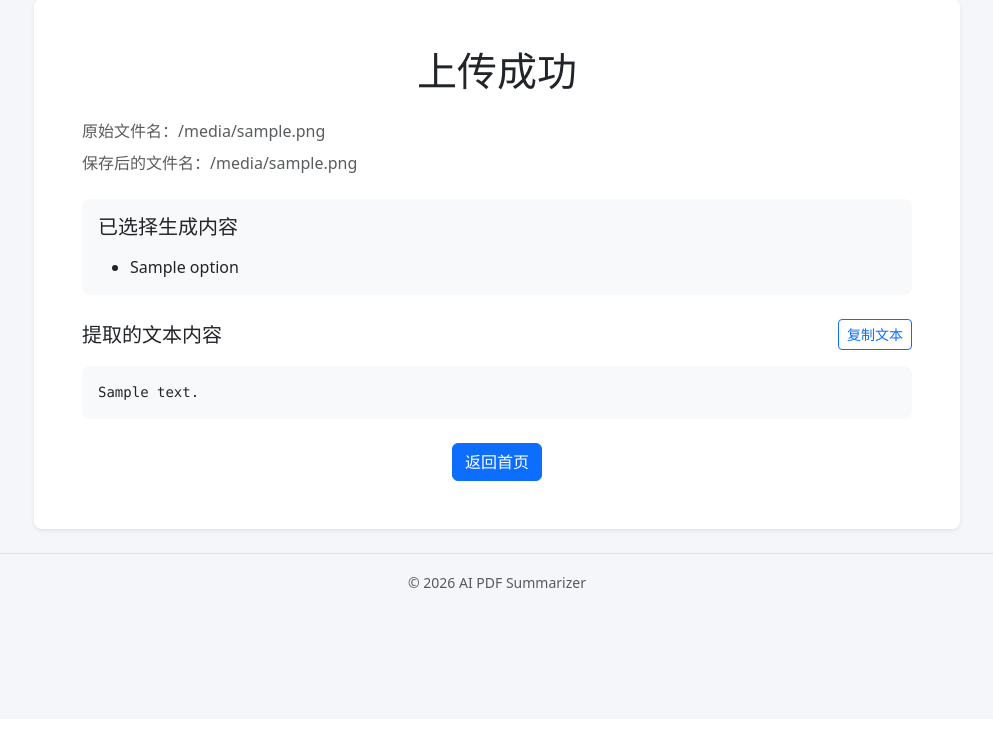
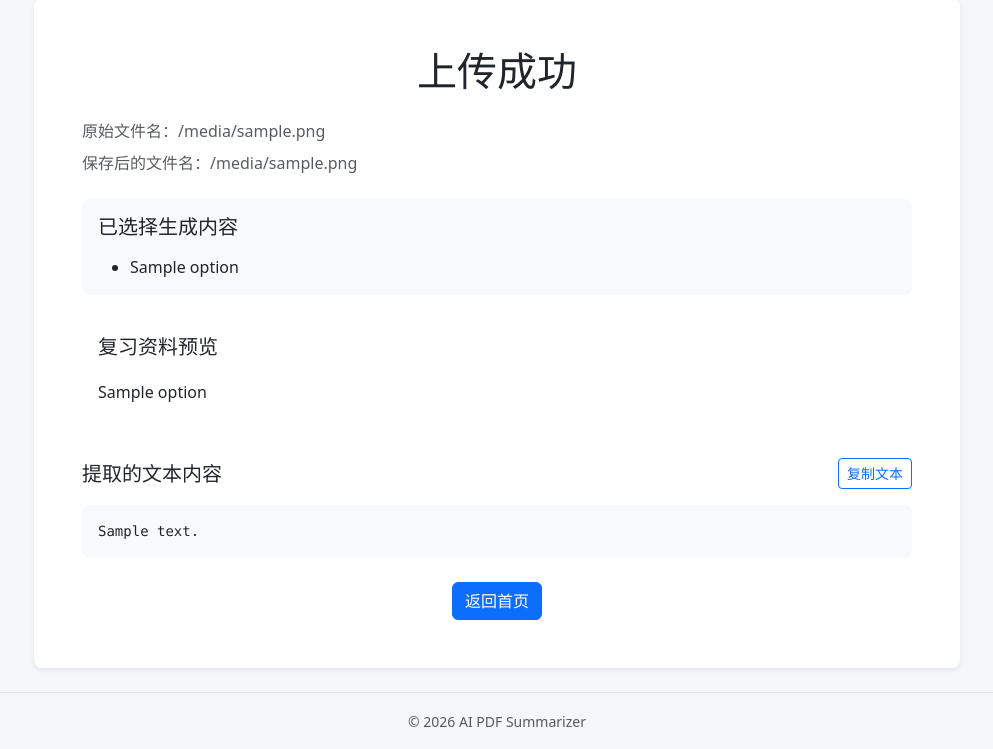
Before and after one commit to Chris-chan777/ai-pdf-summarizer, a Flask app: template app/templates/result.html in a window 1280 px wide. Shown: the part 81-830 px from the top of the page, without its empty margins (143-1136 px from the left). Before the commit the page ends 669 px from the top, so only its background shows below. Run offline with Flask 3, Linux system fonts and the light colour scheme; the template is opened without the code that fills it: most values are stand-ins (such as "Sample title", 1, 10 or a date in 2020).

Commit message:
Add study material preview section

```diff
--- a/app/templates/result.html
+++ b/app/templates/result.html
@@ -26,6 +26,40 @@
                             </ul>
                         {% else %}
                             <p class="text-muted mb-0">未选择任何复习资料类型。</p>
+                        {% endif %}
+                    </div>
+                </div>
+
+                <div class="card mb-4">
+                    <div class="card-body">
+                        <h2 class="h5 mb-3">复习资料预览</h2>
+                        {% if study_options %}
+                            <div class="list-group list-group-flush">
+                                {% for option in study_options %}
+                                    <div class="list-group-item px-0">
+                                        <h3 class="h6 mb-2">{{ option }}</h3>
+                                        <p class="text-muted mb-0">
+                                            {% if option == "核心知识点总结" %}
+                                                这里将根据 PDF 内容生成核心知识点总结。
+                                            {% elif option == "考试重点整理" %}
+                                                这里将根据 PDF 内容整理考试重点。
+                                            {% elif option == "名词解释 / 概念解释" %}
+                                                这里将根据 PDF 内容生成重要概念解释。
+                                            {% elif option == "选择题练习" %}
+                                                这里将根据 PDF 内容生成选择题练习。
+                                            {% elif option == "简答题练习" %}
+                                                这里将根据 PDF 内容生成简答题练习。
+                                            {% elif option == "考前速记版" %}
+                                                这里将根据 PDF 内容生成考前速记版。
+                                            {% endif %}
+                                        </p>
+                                    </div>
+                                {% endfor %}
+                            </div>
+                        {% else %}
+                            <p class="text-muted mb-0">
+                                未选择复习资料类型，可返回首页重新选择。
+                            </p>
                         {% endif %}
                     </div>
                 </div>
```
